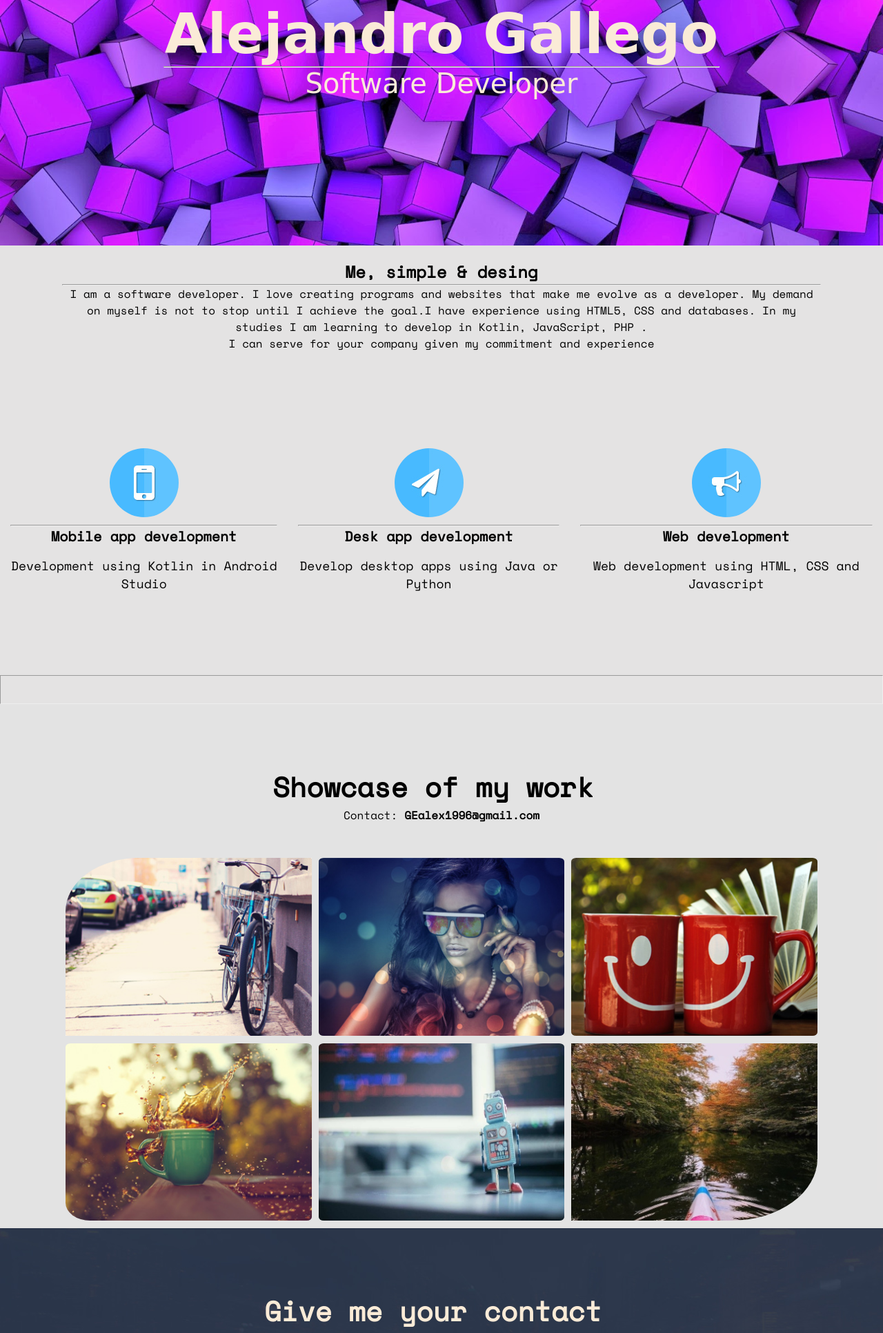
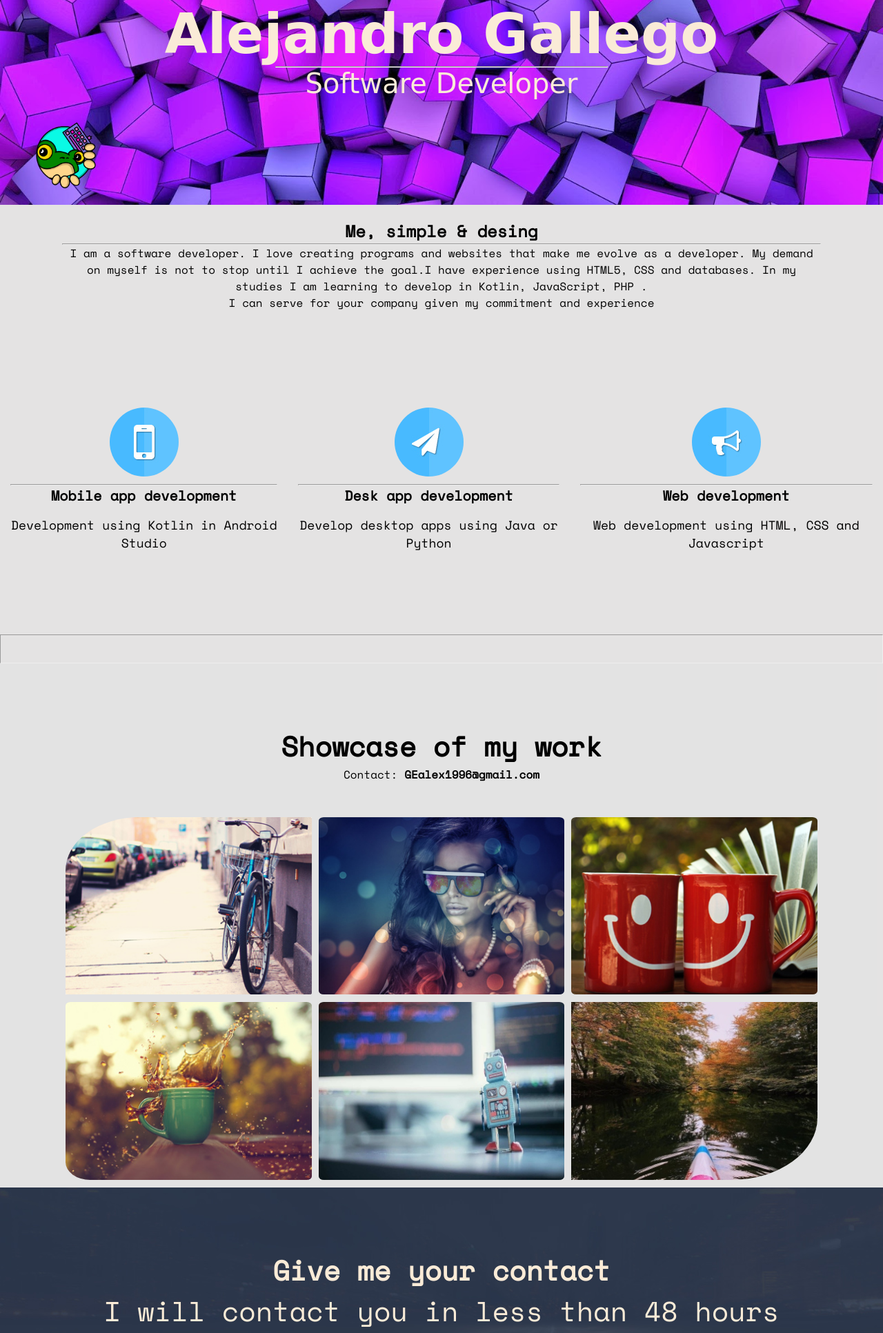
Before and after one commit to Froggiesan/mypage, a plain HTML site: page index.html in a window 1280 px wide. Shown: the part 51-1984 px from the top of the page at 69% size. Drawn offline with nearby package versions, Linux system fonts and the light colour scheme; a web font is replaced by a local one.

Commit message:
fix_header

```diff
--- a/index.html
+++ b/index.html
@@ -23,9 +23,7 @@
             background-color: #9413bb
         }
 
-        h1,h2,h3,h4,h5,h6,span,p,strong,a,button,label {
-            font-family: sans-serif;
-        }
+
         .all{
             width: 100%;
             max-width: 100%;
@@ -35,22 +33,22 @@
         header{
             width: 100%;
             height: 100%;
+
             background: url(images/morado_1.jpg);
             background-size: cover;
             background-position: center center;
             background-repeat: no-repeat;
             background-attachment: fixed;
+
             display: flex;
             justify-content: center;
             align-items: center;
             text-align: center;
+            box-sizing: border-box;
 
 
         }
-        h1,h2,h3,h4,h5,h6{
-            margin: 0;
-            white-space: pre;
-        }
+
         .button_encabezado{
             font-family: Verdana;
             background-color: transparent;
@@ -63,6 +61,7 @@
         }
         .bg-1{
             background-color: rgba(228, 227, 227, 0.61);
+
         }
         .contenedor{
             width: 1100px;
@@ -226,19 +225,26 @@
             color: white;
         }
         .logo{
+            width: 30%;
             height:30%;
-            width: 150px;
+
             max-width: 1200px;
             float: left;
             align-items: initial;
-            position: relative;
+
             display: block;
-            bottom: -5px;
+            bottom: -25%;
             right: 60%;
             max-width: 1200px;
 
 
 
+        }
+        .br-lite{
+            width:40%;
+
+            right: 50%;
+            margin: 0 auto;
         }
         .font-space-mono{
             font-family: 'Space Mono', monospace;
@@ -272,9 +278,29 @@
                 width: 100%;
                 height: auto;
             }
+            .img_r{
+            width: 8%;
+            height: 100%;
+            }
 
         }
+        .container2{
+            width: 96%;
+            max-width: 960px;
+        }
+        .img_r{
+            width: 8%;
+            height: auto;
+            max-width: 400px;
+            align-items: initial;
+            position: relative;
+            display: inline-block;
 
+
+        }
+        .info-header{
+           text-align: center;
+        }
 
     </style>
 </head>
@@ -288,7 +314,7 @@
             <br>
             <br>
             <h2 class="font-style" style="font-size: 80px ;color: antiquewhite; padding: 0 2px; ">Alejandro Gallego</h2>
-            <hr>
+            <hr class="br-lite">
             <p class="font-style" style="color: antiquewhite; font-size: 40px;">
                 Software Developer
             </p>
@@ -302,19 +328,19 @@
         </div>
 
     </header>
-    <section id="bg-1">
-        <div class="contenedor" style="padding: 20px 0;">
+    <section id="bg-1 all">
+        <div class="contenedor all" style="padding: 20px 0;">
 
-            <h2 class="font-space-mono sombreado">Me, simple & desing</h2>
+            <h1 class="font-space-mono sombreado">Me, simple & desing</h1>
             <hr style="color: rgb(144, 58, 224);">
-            <p class="font-space-mono sombreado" style="word-wrap: break-word;" >I am a software developer. I love creating programs and websites that make me evolve as a developer. My demand on myself is not to stop until I achieve the goal.I have experience using HTML5, CSS and databases.
+            <p class="font-space-mono sombreado" style="" >I am a software developer. I love creating programs and websites that make me evolve as a developer. My demand on myself is not to stop until I achieve the goal.I have experience using HTML5, CSS and databases.
                 In my studies I am learning to develop in Kotlin, JavaScript, PHP . <br>
                 I can serve for your company given my commitment and experience</p>
 
         </div>
 
     </section>
-    <section class="servicios" id="servicios" style="padding: 120px 0;">
+    <section class="servicios all" id="servicios" style="padding: 120px 0;">
 
         <div class="caja_servicio">
             <img class="efect border_radius sombreado" src="Strict-assets/icon-movil.jpg" alt="">
@@ -344,7 +370,7 @@
 
     </section>
     <hr style="padding: 20px 0;">
-    <section id="showcase" class="bg-1 pd-90">
+    <section id="showcase all" class="bg-1 pd-90">
 
 
         <div class="contenedor">
@@ -359,25 +385,24 @@
 
                     <div class="cajaGaleria sature">
 
-                        <img src="Strict-assets/show-1.jpg" alt="" class="esquina_izquierda">
-                        <figcaption>Trabajo</figcaption>
+                        <img src="Strict-assets/show-1.jpg" alt="" class="esquina_izquierda img_r">
                     </div>
                     <div class="cajaGaleria sature">
-                        <img class="low_border" src="Strict-assets/show-2.jpg" alt="">
+                        <img class="low_border img_r" src="Strict-assets/show-2.jpg" alt="">
                     </div>
                     <div class="cajaGaleria sature">
-                        <img class="low_border" src="Strict-assets/show-3.jpg" alt="">
+                        <img class="low_border img_r" src="Strict-assets/show-3.jpg" alt="">
                     </div>
                 </div>
 
                     <div class="fila">
                         <div class="cajaGaleria sature">
-                            <img src="Strict-assets/show-4.jpg" alt="" class="img-4">
+                            <img src="Strict-assets/show-4.jpg" alt="" class="img-4 img_r">
                         </div>
                         <div class="cajaGaleria sature">
 
                             <a title="Sniping_shop_bot" href="docs/sniper_bot.zip" download="sniper_bot.zip">
-                                <img src="images/bot_ss.jpg" alt="" class="low_border">
+                                <img src="images/bot_ss.jpg" alt="" class="low_border img_r">
                             </a>
 
 
@@ -385,7 +410,7 @@
                         <div class="cajaGaleria sature">
 
                             <a title="CV" href="docs/AGE_CV.zip" download="AGE_CV.zip">
-                                <img src="images/canoing_art.jpg" alt="" class="corner_down_net">
+                                <img src="images/canoing_art.jpg" alt="" class="corner_down_net img_r">
 
                             </a>
 
@@ -401,15 +426,15 @@
 
 
     <section id="stay" style="background: url(Strict-assets/bg-stay.jpg);" class="pd-90 ">
-       <div class="contenedor">
-        <div class="encabezado" style="text-align: center; margin-bottom: 20px;">
+       <div class="contenedor all">
+        <div class="encabezado all" style="text-align: center; margin-bottom: 20px;">
 
             <h2 class="fs-40 sombreado font-space-mono" style="color: antiquewhite;">Give me your contact </h2>
             <span class="fs-40 sombreado font-space-mono" style="color: antiquewhite;">I will contact you in less than 48 hours</span>
 
         </div>
         <hr>
-        <form  action="froggygallego@gmail.com" id="contact" style="width: 1065px;">
+        <form  action="froggygallego@gmail.com" id="contact" class="all" style="">
 
             <input class="form-input font-space-mono" type="text" placeholder="Full name">
             <input class="form-input font-space-mono" type="email" name="email" id="email" placeholder="Email"><br>
@@ -430,8 +455,8 @@
 
     <footer style="text-align: center;">
         <span class="sombreado font-space-mono" style="width: 60%;">Copyright 2021 Gallego,Alejandro</span>
-        <div class="contenedor">
-            <div class="socials">
+        <div class="contenedor all">
+            <div class="socials all">
 
                 <a href="https://twitter.com/froggiecode" target="_blank">
                     <img class="border_radius" src="Strict-assets/icon-twitter.jpg" alt="" style="width: 5%;">
```
